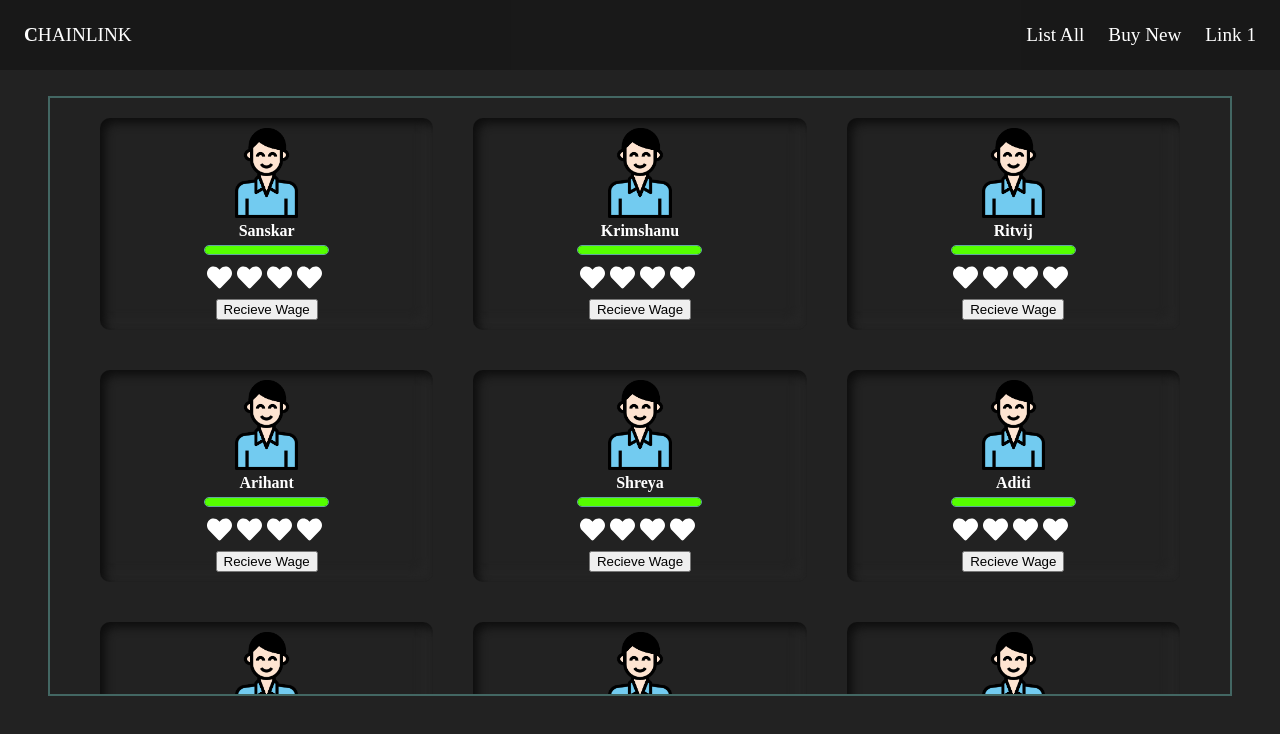
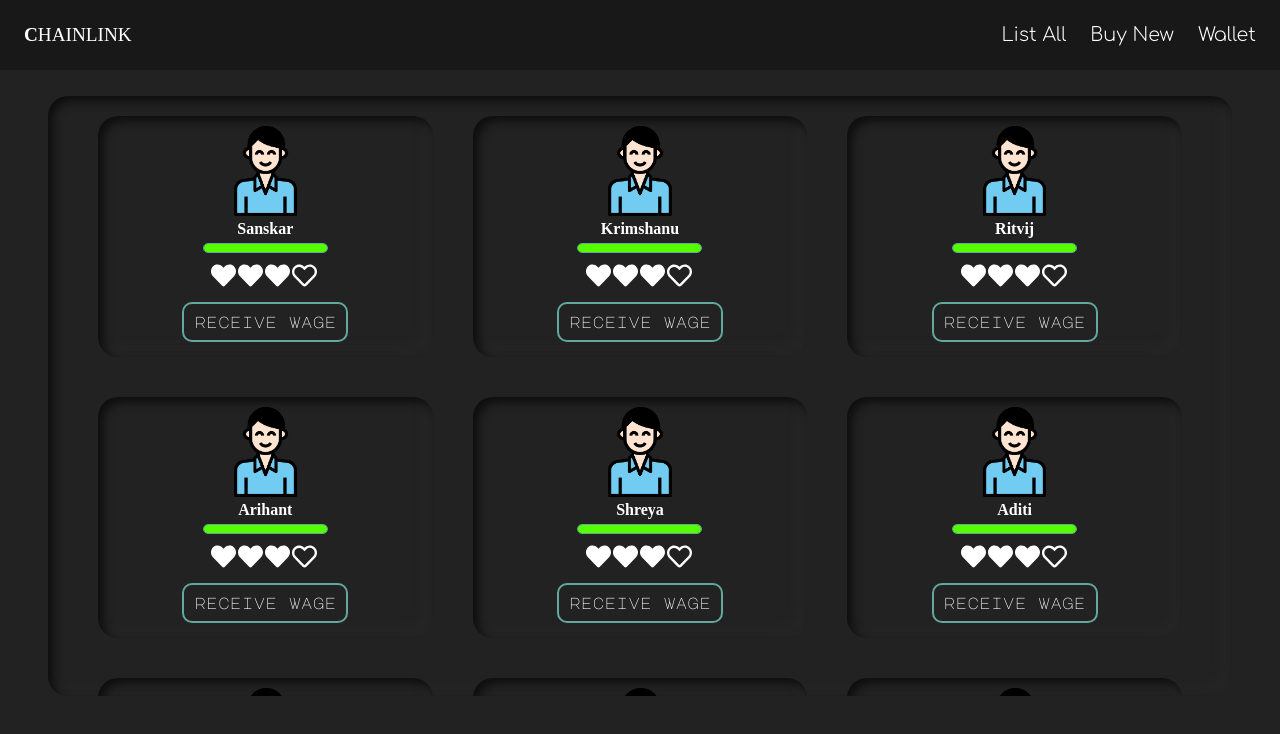
Before and after one commit to Project-Alchemists/chainlink-hack, a React (Create React App) app in the folder frontend/: page /wallet in a window 1280 px wide. Shown: the top 734 px of the page. Built offline with nearby package versions, Linux system fonts and the light colour scheme.

Commit message:
styling // fonts, shadows, margins, navbar

```diff
--- a/frontend/src/components/Character.css
+++ b/frontend/src/components/Character.css
@@ -454,11 +454,21 @@
   all: unset;
   border-radius: 10px;
   box-shadow: var(--soft);
-  font-size: 1.4rem;
-  color: rgb(133, 133, 133);
+  font-size: 1rem;
+  color: white;
+  font-family: 'Comfortaa', cursive;
   padding: 7px 10px;
+  transition: 0.4s;
+  border: 2px solid transparent;
+  width: 400px;
+}
+
+.newCharName-input:focus{
+  border: 2px solid #62a89f;
+  box-shadow: var(--soft), 0px 0px 10px 2px #62a89f;
 }
 
 .newCharName-input::placeholder{
-  color: #353535;
+  color: #555555;
+  font-size: 0.8rem;
 }
--- a/frontend/src/components/MatingCharCard.css
+++ b/frontend/src/components/MatingCharCard.css
@@ -1,3 +1,5 @@
+@import url('https://fonts.googleapis.com/css2?family=Comfortaa:wght@300&family=Major+Mono+Display&display=swap');
+
 .mating-char-item {
   /* border: solid red; */
   overflow: hidden;
@@ -19,6 +21,8 @@
 
 .MatingCharCard-name {
 	color: white;
+  font-family: 'Comfortaa', cursive;
+  font-weight: lighter;
 	margin-bottom: 5px;
 }
 
@@ -29,5 +33,5 @@
 
 .MatingCharCard-heart {
   width: 25px;
-  margin: 2px;
+  margin: 1px;
 }
--- a/frontend/src/components/Navbar.css
+++ b/frontend/src/components/Navbar.css
@@ -26,6 +26,7 @@
     text-decoration: none;
     color: white;
     transition: 0.5s;
+    font-family: 'Comfortaa', cursive;
 }
 .navbar > .navbar-items > span:first-child {
     padding: 0;
--- a/frontend/src/components/Navbar.jsx
+++ b/frontend/src/components/Navbar.jsx
@@ -15,7 +15,7 @@ const Navbar = () => {
                   <Link to={"/buycharacter"}>{"Buy New"}</Link>
                </span>
                <span>
-                  <Link to={"/link1"}>{"Link 1"}</Link>
+                  <Link to={"/wallet"}>{"Wallet"}</Link>
                </span>
             </div>
          </nav>
--- a/frontend/src/components/Wallet.css
+++ b/frontend/src/components/Wallet.css
@@ -11,29 +11,39 @@
 }
 
 .grid-item {
-  border: 2px solid #62a89f85;
+  /* border: 2px solid #62a89f85; */
   height: 600px;
 }
 
 .wallet-chars {
   margin: 0 3rem;
   margin-top: 6rem;
-
   display: grid;
   padding: 20px 50px 20px 50px;
   grid-template-columns: 1fr 1fr 1fr;
   grid-template-rows: 1fr 1fr 1fr;
   grid-gap: 40px;
   overflow: auto;
+  box-shadow: var(--soft);
+  border-radius: 20px;
 }
 
-.wallet-area {
-  height: 300px;
-  display: grid;
-  grid-template-columns: 2fr 1fr 2fr;
-  margin-top: 30%;
-  padding: 0px 50px;
-  border: 2px solid #62a89f85;
+.wallet-chars::-webkit-scrollbar-track {
+  box-shadow: inset 0 0 6px rgba(0, 0, 0, 0.3);
+  border-radius: 10px;
+  background-color: transparent;
+}
+
+.wallet-chars::-webkit-scrollbar {
+  width: 10px;
+  background-color: transparent;
+}
+
+.wallet-chars::-webkit-scrollbar-thumb {
+  border-radius: 10px;
+  box-shadow: inset 0 0 6px rgba(0, 0, 0, 0.3);
+  background-color: transparent;
+  border: 1px solid #62a89f;
 }
 
 .wallet-final {
@@ -54,15 +64,10 @@
   margin-top: 30%;
 }
 
-.wallet-product {
-  border-radius: 10px;
-  box-shadow: var(--soft);
-  width: 200px;
-  position: relative;
-  top: 50%;
-  left: 50%;
-  transform: translate(-50%, -50%);
-}
 .walletCharCard-button {
   margin-top: 5px;
+  display: flex;
+  justify-content: center;
+  align-items: center;
+  padding: 5px 0 5px 0;
 }
--- a/frontend/src/components/Wallet.jsx
+++ b/frontend/src/components/Wallet.jsx
@@ -6,6 +6,7 @@ import fheart from "images/icons/heart-solid.svg";
 import eheart from "images/icons/heart-regular.svg";
 import "./WalletCharCard.css";
 import "./Wallet.css";
+import CustomButton from "./customButton";
 
 const CharacterCard = (props) => {
   let full, empty;
@@ -39,7 +40,7 @@ const CharacterCard = (props) => {
           {empty}
         </div>
         <div className="walletCharCard-button">
-          <button>Recieve Wage</button>
+          <CustomButton text="Receive Wage" />
         </div>
       </div>
     </div>
@@ -69,7 +70,7 @@ const Wallet = (props) => {
             gender="male"
             name={item.name}
             percent={100}
-            hearts={4}
+            hearts={3}
           />
         ))}
       </div>
--- a/frontend/src/components/WalletCharCard.css
+++ b/frontend/src/components/WalletCharCard.css
@@ -4,7 +4,7 @@
 	padding: 10px;
 	cursor: pointer;
 
-	border-radius: 10px;
+	border-radius: 20px;
 	box-shadow: var(--soft);
 }
 
@@ -20,6 +20,6 @@
 
 .walletCharCard-heart {
 	width: 25px;
-	margin-right: 5px;
+	margin-right: 2px;
 	color: red;
 }
--- a/frontend/src/components/charDisplay.css
+++ b/frontend/src/components/charDisplay.css
@@ -1,5 +1,6 @@
 :root {
   --soft: inset 5px 5px 10px #0e0e0e, inset -10px -10px 10px #252525;
+  --mmd: 'Major Mono Display', monospace;
 }
 
 .chardisp-main {
@@ -49,7 +50,7 @@
   display: flex;
   justify-content: center;
   align-items: center;
-  font-family: monospace;
+  font-family: var(--mmd);
   color: #fff;
   font-size: 20px;
   border-radius: 10px;
@@ -61,12 +62,12 @@
   grid-row-end: 4;
   grid-column-start: 4;
   grid-column-end: 5;
-  font-family: monospace;
+  font-family: var(--mmd);
   display: flex;
   justify-content: center;
   align-items: center;
   color: #fff;
-  font-size: 18px;
+  font-size: 15px;
   border-radius: 10px;
   box-shadow: var(--soft);
 }
@@ -104,12 +105,13 @@
   grid-row-end: 4;
   grid-column-start: 3;
   grid-column-end: 4;
-  font-family: monospace;
+  font-family: var(--mmd);
   display: flex;
   justify-content: center;
   align-items: center;
   color: #fff;
-  font-size: 18px;
+  font-size: 15px;
+  text-transform: lowercase;
   border-radius: 10px;
   box-shadow: var(--soft);
 }
@@ -140,8 +142,9 @@
 
 .hunger-percent {
   color: white;
-  font-family: monospace;
+  font-family: var(--mmd);
   margin-right: 15px;
+  margin-left: -15px;
   font-size: 15px;
 }
 
@@ -158,8 +161,8 @@
   box-shadow: var(--soft);
 }
 .hunger-stat {
-  font-family: monospace;
-  font-size: 18px;
+  font-family: var(--mmd);
+  font-size: 15px;
   color: white;
 }
 .hunger-stat-img {
@@ -167,8 +170,8 @@
 }
 
 .health-stat {
-  font-family: monospace;
-  font-size: 18px;
+  font-family: var(--mmd);
+  font-size: 15px;
   color: white;
 }
 
--- a/frontend/src/components/charDisplay.jsx
+++ b/frontend/src/components/charDisplay.jsx
@@ -161,7 +161,7 @@ const CharDisp = (props) => {
       </div>
       <div className="chardisp-hospital">{hosp}</div>
       <div className="chardisp-helstat">
-        <div className="health-stat">Health</div>
+        <div className="health-stat">health</div>
         <img className="h-stat-img" src={helstat} alt=""></img>
       </div>
       <div className="chardisp-hunger">
@@ -169,7 +169,7 @@ const CharDisp = (props) => {
         <div className="hunger-percent">{props.percent}%</div>
       </div>
       <div className="chardisp-hunstat">
-        <div className="hunger-stat">Hunger</div>
+        <div className="hunger-stat">hunger</div>
         <img className="h-stat-img" src={status} alt=""></img>
       </div>
       <div className="chardisp-feed" onClick={() => {console.log(props.uid)}}>{feed}</div>
--- a/frontend/src/components/charList.css
+++ b/frontend/src/components/charList.css
@@ -1,5 +1,8 @@
+@import url('https://fonts.googleapis.com/css2?family=Major+Mono+Display&display=swap');
+
 :root{
   --soft: inset 5px 5px 10px #0e0e0e, inset -10px -10px 10px #252525;
+  --mmd: 'Major Mono Display', monospace;
 }
 
 .list-main {
@@ -46,7 +49,8 @@
   grid-row-end: 2;
   grid-column-start: 1;
   grid-column-end: 2;
-  border: 2px solid red;
+  height: 50px;
+  padding-left: 5px;
 }
 
 .icon-image{
@@ -74,10 +78,9 @@
   justify-content: center;
   align-items: center;
   font-size: 25px;
-  font-family: monospace;
+  font-family: var(--mmd);
   width: 65px;
   height: 50px;
-  border: 2px solid red;
 }
 
 .list-child {
--- a/frontend/src/components/charList.jsx
+++ b/frontend/src/components/charList.jsx
@@ -146,7 +146,7 @@ const CharList = props => {
           <div className="ration-buy">{rbutton}</div>
         </div>
         <div className="mating-main-button">
-          <CustomButton onClick={toMating} text="go to mating" />
+          <CustomButton onClick={toMating} text="mating" />
         </div>
       </div>
     </div>
--- a/frontend/src/components/customButton.css
+++ b/frontend/src/components/customButton.css
@@ -5,6 +5,8 @@
     display: flex;
     justify-content: center;
     align-items: center;
+    font-family: var(--mmd);
+    text-transform: lowercase;
     color: white;
     border-radius: 10px;
     transition: 0.5s;
```
